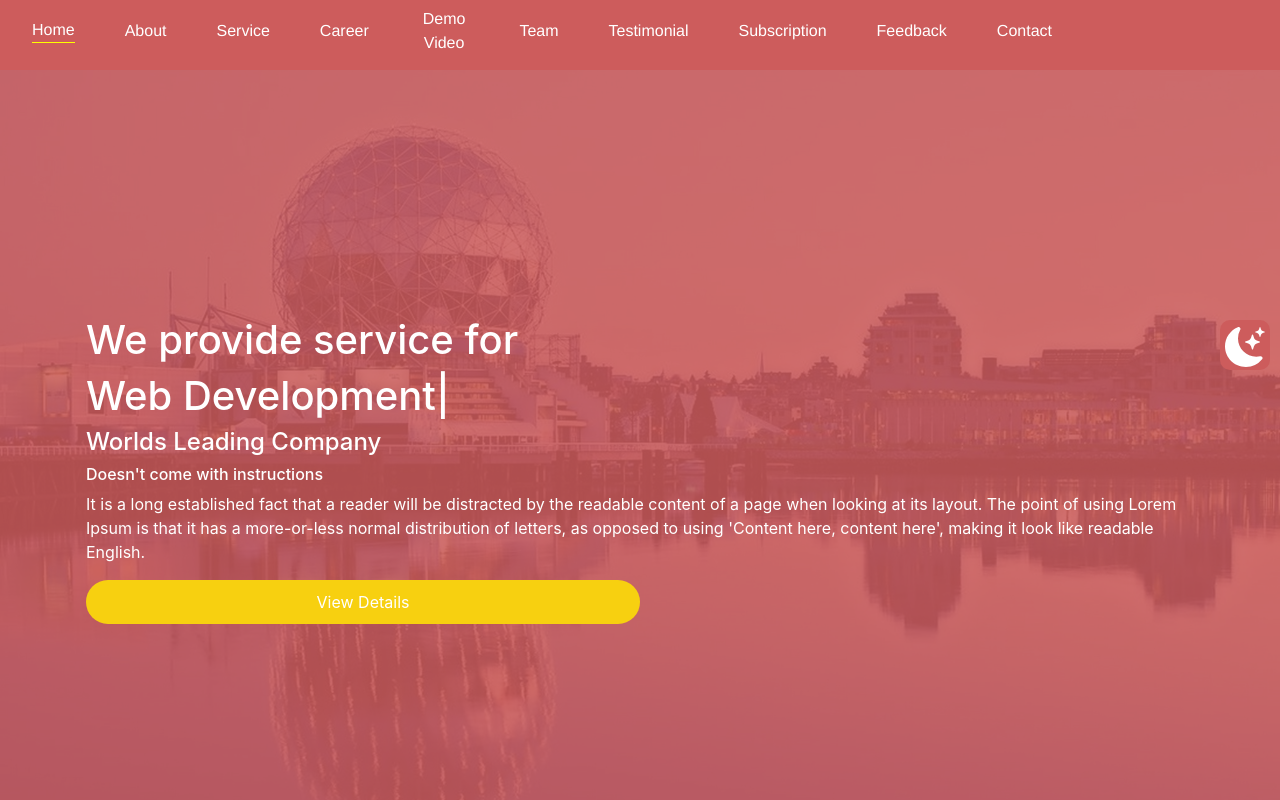
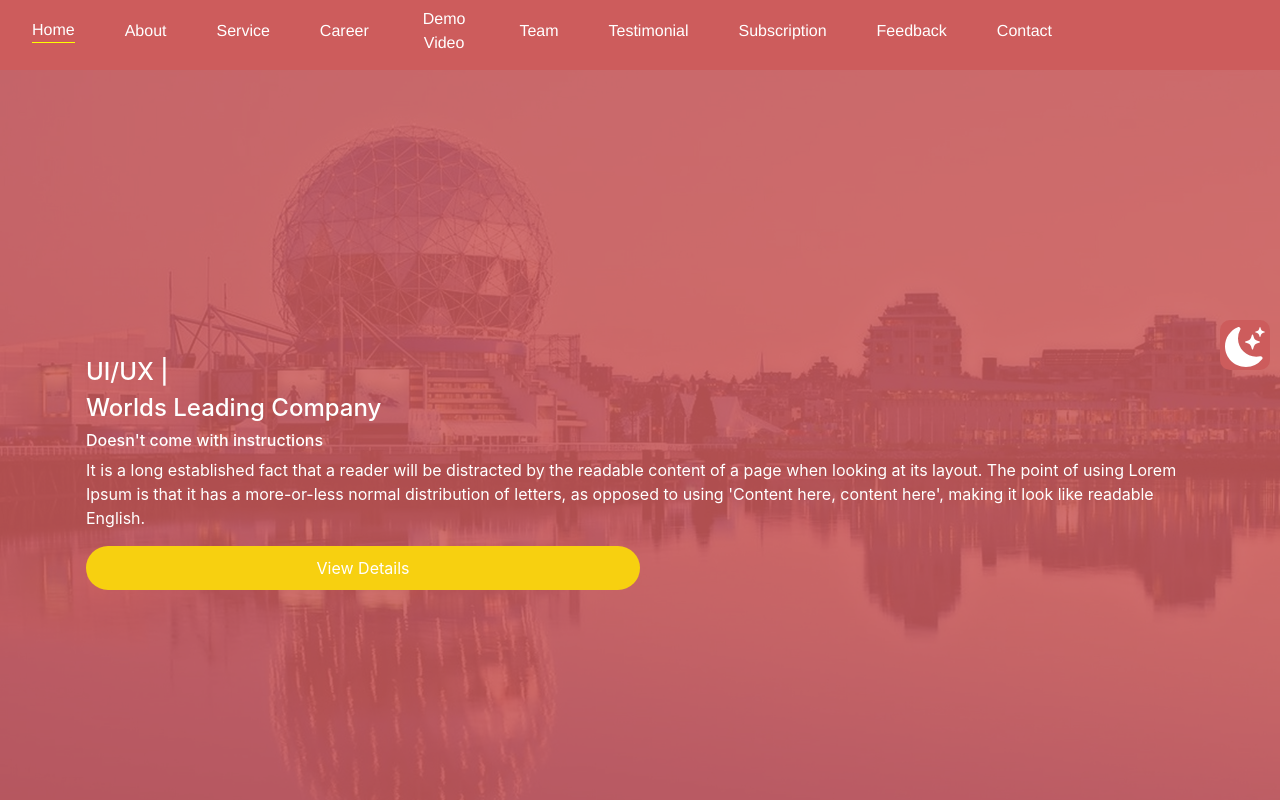
Before and after one commit to Yazdani1/React-Single-Page-Web-App-With-Smooth-Scrolling, a React (Create React App) app in the folder client/: page / in a window 1280 px wide. Shown: the top 800 px of the page. Built offline with nearby package versions, Linux system fonts and the light colour scheme; no server answers.

Commit message:
React typing animation

```diff
--- a/client/src/components/Home/Home.js
+++ b/client/src/components/Home/Home.js
@@ -60,20 +60,21 @@ const Home = ({ toggleTheme, theme }) => {
 
       <Fade left>
         <div className="container home-content">
-          <h1>We provide service for</h1>
+          <h1></h1>
           <Typical
             steps={[
+
               "Web Development",
-              9000,
+              1000,
               "Mobile App Development",
-              9000,
+              1000,
               "UI/UX Design",
-              9000,
+              1000,
               "Product Marketing",
-              9000,
+              1000,
             ]}
             loop={Infinity}
-            wrapper="h1"
+            wrapper="h4"
           />
           <h4>Worlds Leading Company</h4>
           <h6>Doesn't come with instructions</h6>
```
